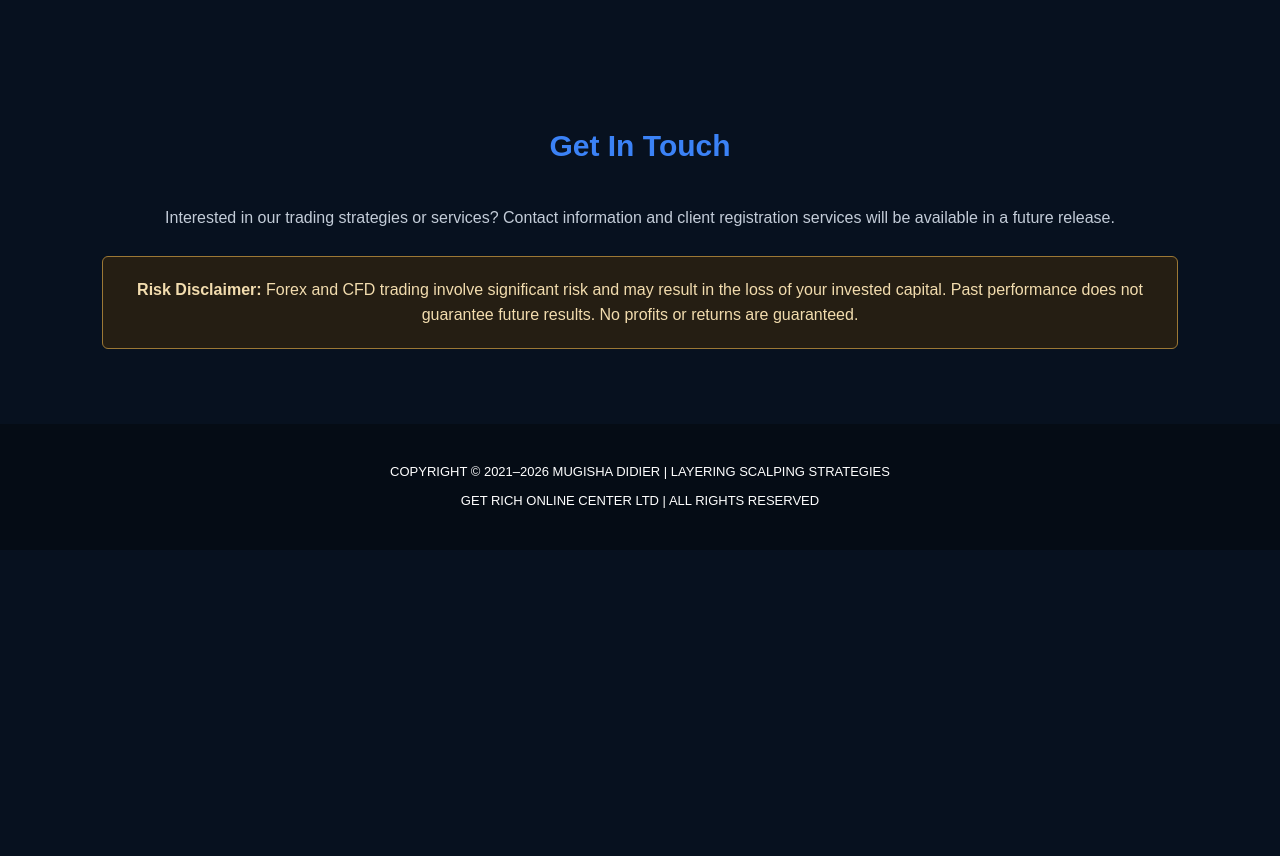
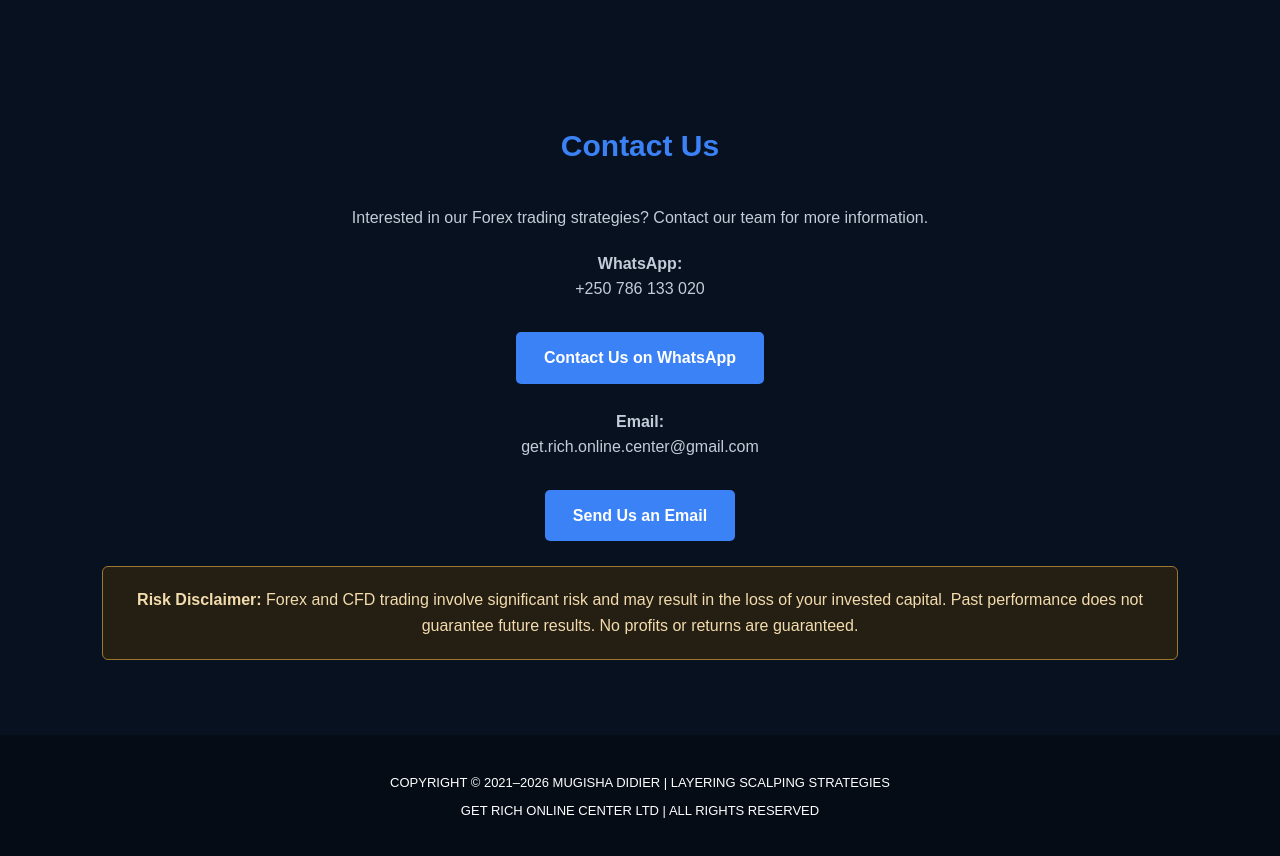
Before and after one commit to mugishalayan/forex-trading-platform, a plain HTML site: page index.html in a window 1280 px wide. Shown: the part 1900-2756 px from the top of the page. Before the commit the page ends 2450 px from the top, so only its background shows below. Drawn offline with Linux system fonts and the light colour scheme.

Commit message:
Revise contact section and update heading
Updated contact section with new contact details and changed heading.

```diff
--- a/index.html
+++ b/index.html
@@ -296,13 +296,32 @@ footer p {
 </section>
 
 <section class="contact" id="contact">
-    <h2 class="section-title">Get In Touch</h2>
+    <h2 class="section-title">Contact Us</h2>
 
     <p>
-        Interested in our trading strategies or services?
-        Contact information and client registration services
-        will be available in a future release.
+        Interested in our Forex trading strategies?
+        Contact our team for more information.
     </p>
+
+    <p style="margin-top:20px;">
+        <strong>WhatsApp:</strong><br>
+        +250 786 133 020
+    </p>
+
+    <a href="https://wa.me/250786133020"
+       class="button" target="_blank">
+       Contact Us on WhatsApp
+    </a>
+
+    <p style="margin-top:25px;">
+        <strong>Email:</strong><br>
+        get.rich.online.center@gmail.com
+    </p>
+
+    <a href="mailto:get.rich.online.center@gmail.com"
+       class="button">
+       Send Us an Email
+    </a>
 
     <div class="warning">
         <strong>Risk Disclaimer:</strong>
```
